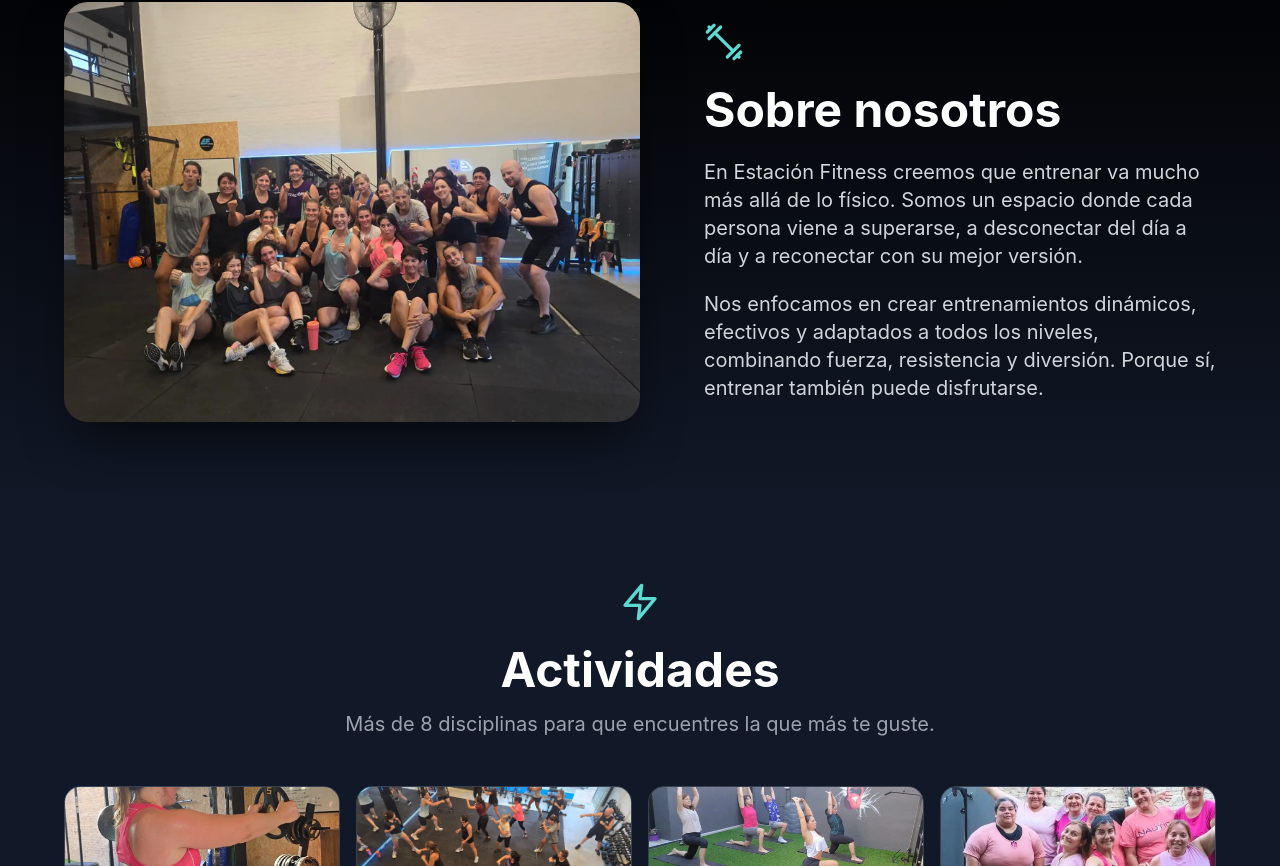
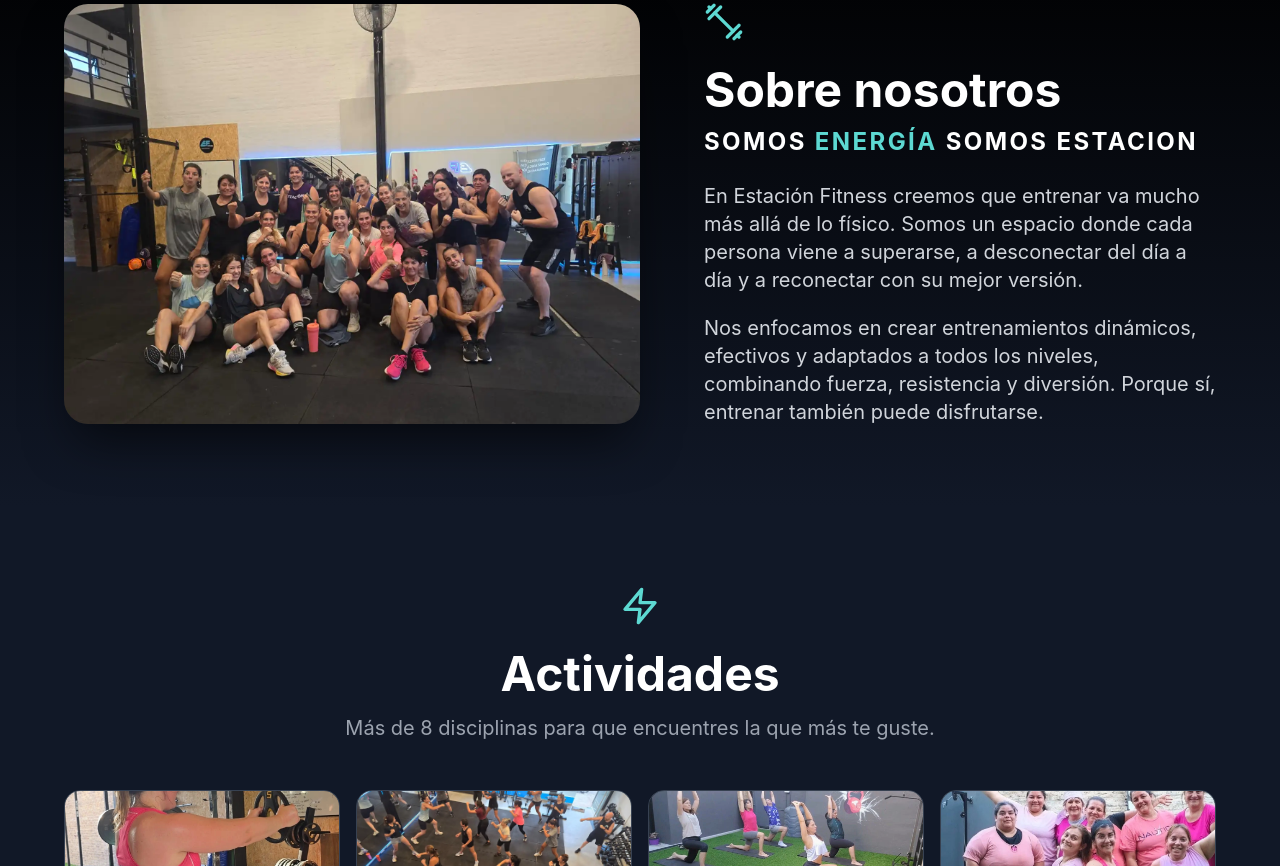
Before and after one commit to JoseI11/estacion-fitness, a React (Vite) app: page / in a window 1280 px wide. Shown: the part 878-1744 px from the top of the page. Built offline with nearby package versions, Linux system fonts and the light colour scheme; no server answers.

Commit message:
chore: agregar frase sobre la seccion de Sobre Nosotros

```diff
--- a/src/pages/Home.tsx
+++ b/src/pages/Home.tsx
@@ -67,7 +67,10 @@
               <div className="flex justify-center md:justify-start mb-6">
                 <Dumbbell className="w-10 h-10 text-[#5DD9D2]" />
               </div>
-              <h2 className="text-4xl md:text-5xl font-bold mb-6">Sobre nosotros</h2>
+              <h2 className="text-4xl md:text-5xl font-bold mb-3">Sobre nosotros</h2>
+              <p className="text-lg sm:text-xl md:text-2xl font-bold tracking-widest uppercase mb-6">
+                SOMOS <span className="text-[#5DD9D2]">ENERGÍA</span> SOMOS ESTACION
+              </p>
               <div className="space-y-5 text-lg md:text-xl text-gray-300 leading-relaxed">
                 <p>
                   En Estación Fitness creemos que entrenar va mucho más allá de lo físico. Somos un espacio donde cada persona viene a superarse, a desconectar del día a día y a reconectar con su mejor versión.
```
